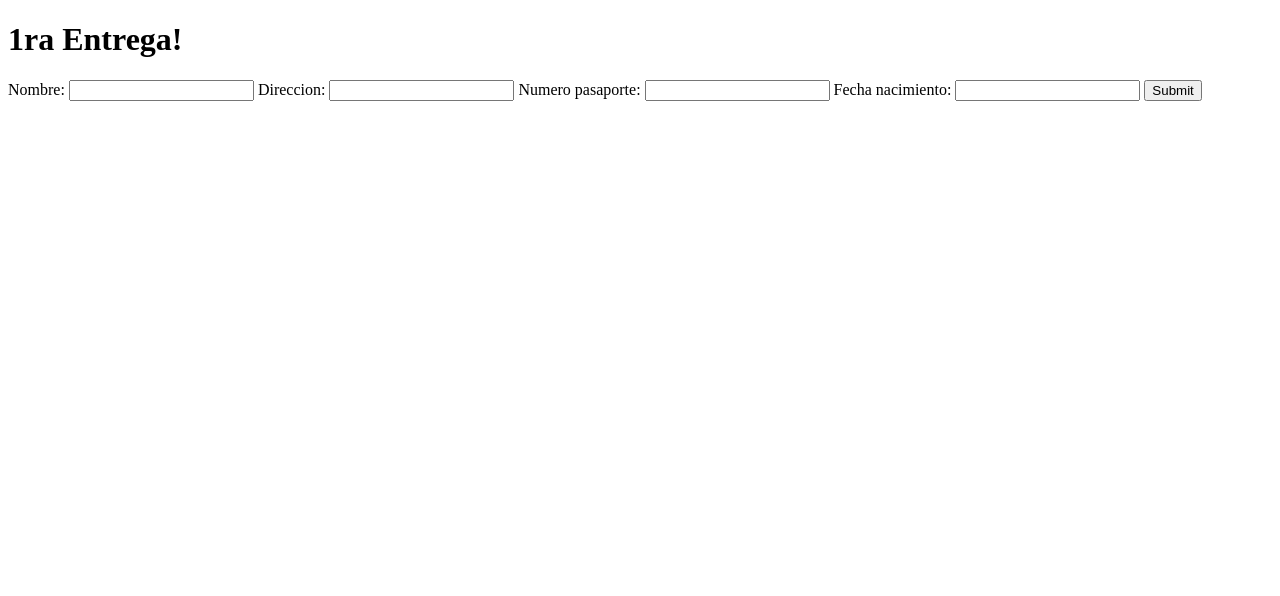
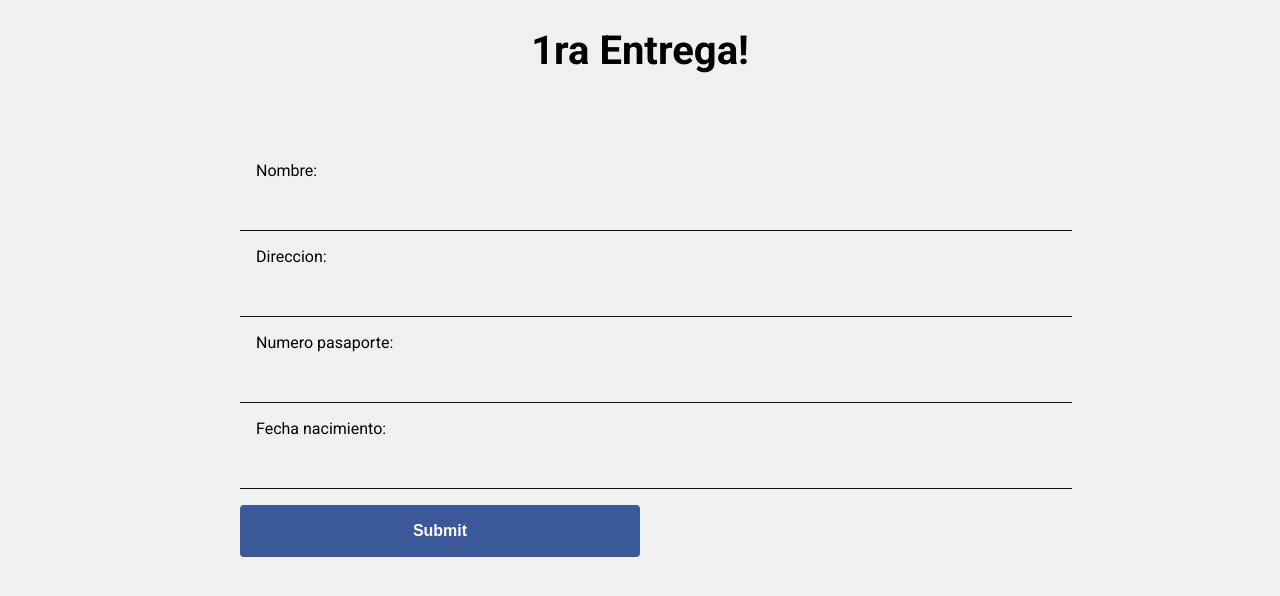
Before and after one commit to LorenzoDEPE/trabajo_integrador, a Django app: page /mi-familia/alta in a window 1280 px wide. Shown: the top 596 px of the page. Run offline with Django 4.2, Linux system fonts and the light colour scheme.

Commit message:
Estilo agregado a los formularios

```diff
--- /dev/null
+++ b/Primer_MVT/static/Primer_MVT/css/style.css
@@ -0,0 +1,67 @@
+@import url("https://fonts.googleapis.com/css2?family=Roboto:wght@400;500;700;900&display=swap");
+
+body {
+  font-family: "Roboto";
+  background-color: #f0f0f0;
+}
+
+h1 {
+  font-size: 40px;
+  text-align: center;
+}
+
+.msg-success {
+  color: green;
+}
+
+.form-container {
+  padding-top: 60px;
+  margin: 0 auto;
+  max-width: 800px;
+}
+
+input {
+  border: none;
+  border-bottom: thin solid #111;
+  padding: 1rem;
+  margin-bottom: 1rem;
+  outline: none;
+  display: block;
+  color: #000000;
+  width: 100%;
+  font-size: 1rem;
+  line-height: 1;
+  background-color: transparent;
+}
+
+input::placeholder {
+  color: #000000;
+}
+
+.select-option {
+  padding-top: 0.1rem;
+}
+
+label {
+  font-size: 1rem;
+  padding-left: 16px;
+}
+
+input[type="submit"] {
+  border: 2px solid #3b5998;
+  border-radius: 0.25rem;
+  padding: 1rem 1rem;
+  margin: 0 0.5rem 0 0;
+  background-color: #3b5998;
+  color: #ffffff;
+  font-weight: bold;
+  font-size: 1rem;
+  line-height: 1;
+  text-transform: none;
+  text-decoration: none;
+  text-align: center;
+  vertical-align: middle;
+  cursor: pointer;
+  transition: 0.5s ease;
+  width: 50%;
+}
--- a/Primer_MVT/templates/scripts/categorias.html
+++ b/Primer_MVT/templates/scripts/categorias.html
@@ -1,4 +1,4 @@
-{% extends 'scripts/familiares.html' %} {% block contenido %}
+{% extends 'scripts/saludar.html' %} {% block contenido %}
 <h2>Categorias</h2>
 {% for categoria in lista_cat %}
 <ul>
--- a/Primer_MVT/templates/scripts/form_familiar.html
+++ b/Primer_MVT/templates/scripts/form_familiar.html
@@ -1,10 +1,11 @@
 {% extends 'scripts/saludar.html' %} {% block contenido %}
+<div class="form-container">
+  <form action="/mi-familia/alta" method="post">
+    {% csrf_token %} {{ form }}
+    <input type="submit" value="Submit" />
+  </form>
 
-<form action="/mi-familia/alta" method="post">
-  {% csrf_token %} {{ form }}
-  <input type="submit" value="Submit" />
-</form>
-
-<h2 style="color: green">{{msg_exito}}</h2>
+  <h2 class="msg-success">{{msg_exito}}</h2>
+</div>
 
 {% endblock %}
--- a/Primer_MVT/templates/scripts/saludar.html
+++ b/Primer_MVT/templates/scripts/saludar.html
@@ -1,10 +1,12 @@
 <!DOCTYPE html>
 <html lang="en">
   <head>
+    {% load static %}
     <meta charset="UTF-8" />
     <meta http-equiv="X-UA-Compatible" content="IE=edge" />
     <meta name="viewport" content="width=device-width, initial-scale=1.0" />
     <title>Document</title>
+    <link rel="stylesheet" href="{% static 'Primer_MVT/css/style.css' %}" />
   </head>
   <body>
     <h1>1ra Entrega!</h1>
```
Also changed, not shown: Primer_MVT/templates/scripts/buscar_familiar.html (+5 -11 lines), db.sqlite3.
